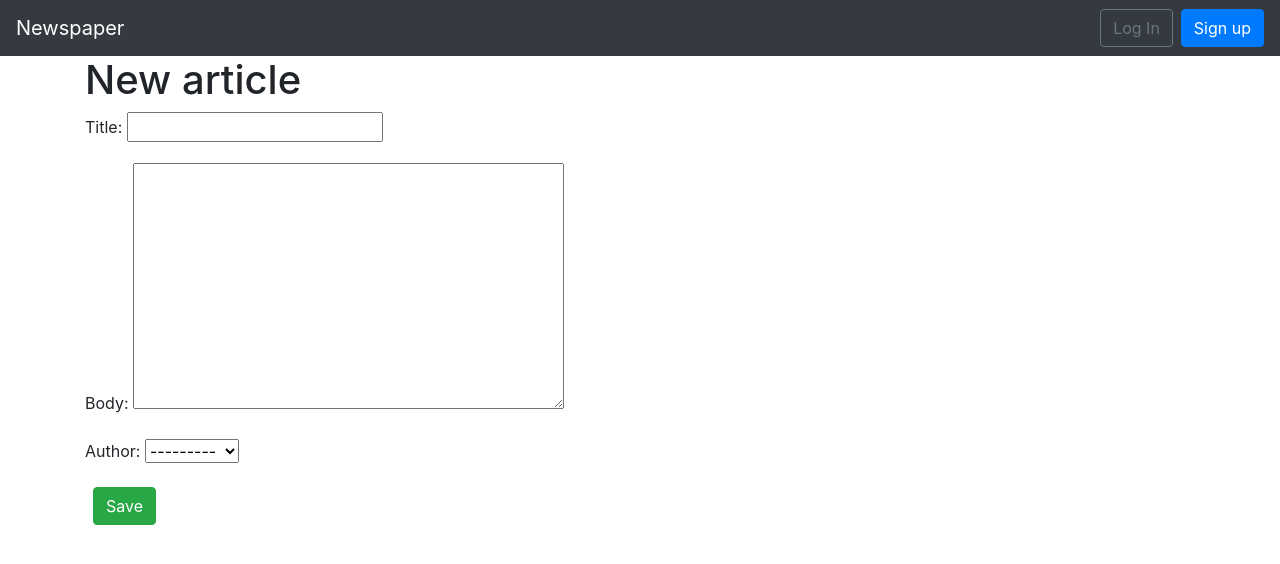
After one commit to mreboland/djangoNewsApp, a Django app: page /articles/new/ in a window 1280 px wide. The commit adds this page. Shown: the top 564 px of the page. Run offline with Django 3.2, Linux system fonts and the light colour scheme; data comes from the database, SQL or seed files in the repository; both versions use the stored data as it was after the commit.

Commit message:
added urls, views, and html to create an article. Additional comments as well.

```diff
--- a/articles/models.py
+++ b/articles/models.py
@@ -16,5 +16,7 @@ class Article(models.Model):
     def __str__(self):
         return self.title
 
+    # When we create a new article and click save we are redirected to the detail page.
+    # https://stackoverflow.com/questions/43179875/when-to-use-django-get-absolute-url-method
     def get_absolute_url(self):
         return reverse("article_detail", args=[str(self.id)])
--- a/articles/urls.py
+++ b/articles/urls.py
@@ -4,6 +4,7 @@ from .views import (
     ArticleUpdateView,
     ArticleDetailView,
     ArticleDeleteView,
+    ArticleCreateView,
 )
 
 # Django automatically adds a primary key to each
@@ -13,5 +14,6 @@ urlpatterns = [
     path("<int:pk>/edit/", ArticleUpdateView.as_view(), name="article_edit"),
     path("<int:pk>/", ArticleDetailView.as_view(), name="article_detail"),
     path("<int:pk>/delete/", ArticleDeleteView.as_view(), name="article_delete"),
+    path("new/", ArticleCreateView.as_view(), name="article_new"),
     path("", ArticleListView.as_view(), name="article_list"),
 ]
--- a/articles/views.py
+++ b/articles/views.py
@@ -1,6 +1,6 @@
 # List view is to show many items (a list), detail view is used to show 1 item.
 from django.views.generic import ListView, DetailView
-from django.views.generic.edit import UpdateView, DeleteView
+from django.views.generic.edit import UpdateView, DeleteView, CreateView
 # reverse_lazy won't execute until the value is needed
 # revers: It’s similar to the url template tag which use to convert namespaced url to real url pattern.
 # It is useful because it prevent 'Reverse Not Found' exceptions when working with URLs that may not be immediately known.
@@ -32,3 +32,13 @@ class ArticleDeleteView(DeleteView):
     model = Article
     template_name = "article_delete.html"
     success_url = reverse_lazy("article_list")
+
+# We added author to our fields as we want to specify who wrote it. However once it's written we do not want the author to be changed hence in the edit view it's not included
+class ArticleCreateView(CreateView):
+    model = Article
+    template_name = "article_new.html"
+    fields = (
+        "title",
+        "body",
+        "author"
+    )
--- /dev/null
+++ b/templates/article_new.html
@@ -0,0 +1,11 @@
+{% extends "base.html" %}
+
+{% block content %}
+    <h1>New article</h1>
+
+    <form action="" method="post">
+        {% csrf_token %}
+        {{ form.as_p }}
+        <button class="btn btn-success ml-2">Save</button>
+    </form>
+{% endblock content %}
--- a/templates/base.html
+++ b/templates/base.html
@@ -13,6 +13,13 @@
 <body>
     <nav class="navbar navbar-expand-lg navbar-dark bg-dark">
         <a href="{% url 'home' %}" class="navbar-brand">Newspaper</a>
+        {% if user.is_authenticated %}
+            <ul class="navbar-nav mr-auto">
+                <li class="nav-item">
+                    <a href="{% url 'article_new' %}">+ New</a>
+                </li>
+            </ul>
+        {% endif %}
         <button class="navbar-toggler" type="button" data-toggle="collapse" data-target="#navbarSupportedContent"
         aria-controls="navbarSupportedContent" aria-expanded="false"
         aria-label="Toggle navigation">
```
Also changed, not shown: templates/home.html (+12 -2 lines), db.sqlite3.
